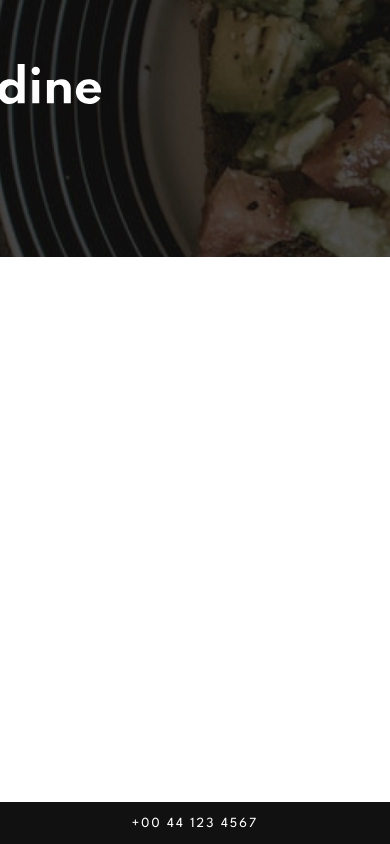
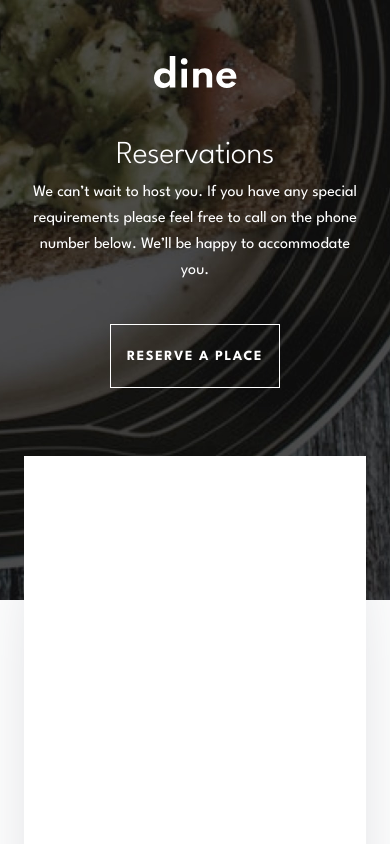
Before and after one commit to GustavoJuvino/dine-restaurant, a Next.js app: page /reservations in a window 390 px wide. Shown: the top 844 px of the page. Built offline with nearby package versions, Linux system fonts and the light colour scheme.

Commit message:
design: add responsive design into Reservations page

```diff
--- a/src/app/components/Button.tsx
+++ b/src/app/components/Button.tsx
@@ -36,6 +36,7 @@ const button = tv({
 type ButtonProps = ComponentProps<'button'> & VariantProps<typeof button>;
 
 interface ButtonComponentProps extends ButtonProps {
+  // eslint-disable-next-line react/require-default-props
   submit?: boolean
 }
 
--- a/src/app/reservations/page.tsx
+++ b/src/app/reservations/page.tsx
@@ -1,32 +1,56 @@
 import React from 'react';
 import Image from 'next/image';
-import { Logo, PatternLines } from '../../../public/assets/svgs';
+import { Logo, MobileLogo, PatternLines } from '../../../public/assets/svgs';
 import Rectangle from '../components/Rectangle';
+import Button from '../components/Button';
 
 function Reservations() {
   return (
-    <main>
-      <section className=" relative flex h-[600px] w-full justify-center">
-        <section className="relative z-50 h-auto w-[1110px]">
-          <Logo className="mb-[153px] mt-16" />
+    <main className="max-sm:mb-[534px] max-lg:sm:mb-[435px]">
+      <section className="relative flex h-[600px] w-full justify-center">
+        <section className="
+            relative
+            z-50
+            flex
+            h-auto
+            w-full
+            flex-col
+            max-sm:mx-6
+            max-sm:items-center
+            max-lg:sm:px-10
+            max-xl:lg:px-6
+            xl:w-[1110px]
+          "
+        >
+          <Logo className="relative mb-[70px] mt-16 max-sm:hidden lg:mb-[153px]" />
+          <MobileLogo className="mb-[44px] mt-14 sm:hidden" />
 
-          <section className="flex w-full justify-between">
-            <div className="text-white">
-              <h1 className="text-7xl">
+          <section className="
+              flex
+              w-full
+              justify-between
+              max-lg:flex-col
+              max-lg:items-center
+              sm:flex
+            "
+          >
+            <div className="text-white max-lg:text-center">
+              <h1 className="text-[32px] font-light tracking-[-0.4px] sm:text-7xl">
                 Reservations
               </h1>
-              <p className="whitespace-pre-line text-body-2">
+              <p className="text-base sm:whitespace-pre-line sm:text-body-2">
                 {`
                     We can’t wait to host you. If you have any special
                     requirements please feel free to call on the phone
                     number below. We’ll be happy to accommodate you.
               `}
               </p>
+              <Button className="max-sm:w-auto max-sm:px-4 sm:hidden"> Reserve a place </Button>
             </div>
 
-            <div className="absolute right-0 z-50 h-[545px] w-[540px]">
-              <div className="h-full w-full bg-white" />
-              <PatternLines className="absolute bottom-[-2.5rem] left-[-5rem] z-[-10]" />
+            <div className="absolute z-40 h-[585px] w-full max-sm:top-[28.5rem] sm:h-[545px] sm:w-[540px] max-lg:sm:top-[25.5rem] lg:right-0">
+              <div className="h-full w-full bg-white shadow-3xl" />
+              <PatternLines className="absolute bottom-[-2.5rem] left-[-5rem] z-[-10] max-lg:hidden" />
             </div>
 
           </section>
@@ -37,11 +61,11 @@ function Reservations() {
           height={1200}
           alt="booking-image"
           src="/assets/booking/hero-bg-desktop@2x.jpg"
-          className="absolute top-0 z-0 h-full w-full object-cover object-left"
+          className="absolute top-0 z-0 h-full w-full object-cover object-center sm:object-left"
         />
       </section>
 
-      <Rectangle className="relative w-[993px] rounded-br-[100px]" />
+      <Rectangle className="relative w-[993px] rounded-br-[100px] max-lg:hidden" />
 
     </main>
   );
```
Also changed, not shown: src/app/components/Footer.tsx (+38 -3 lines), .eslintrc.json.
